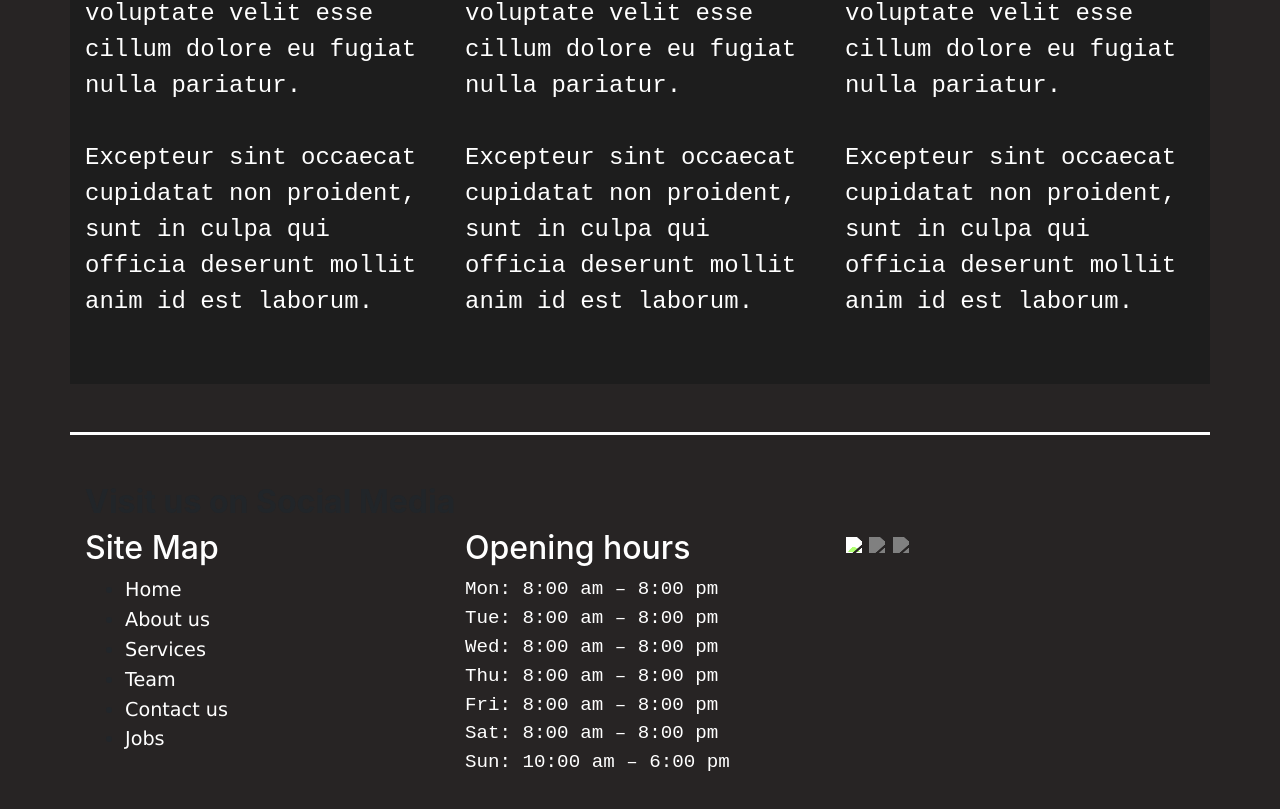
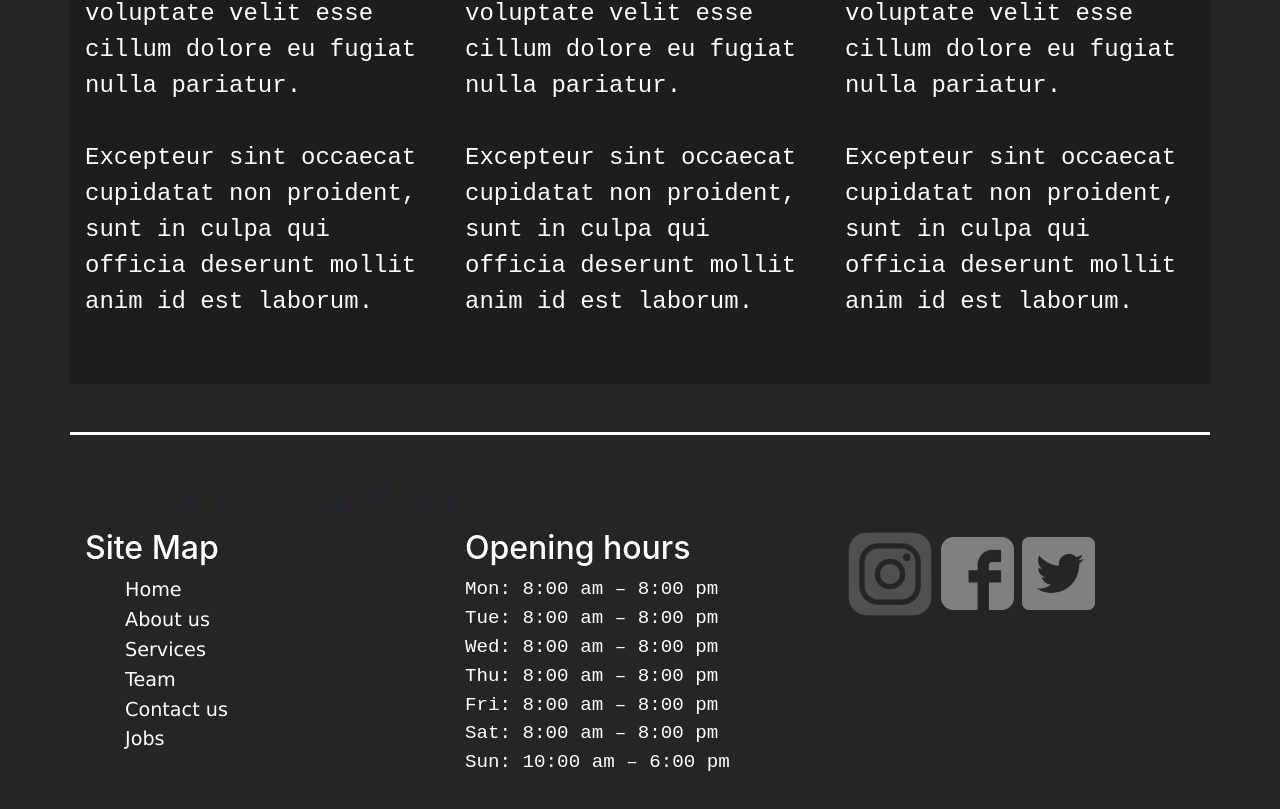
Before and after one commit to Rohan0135/zanys, a plain HTML site: page haircut.html in a window 1280 px wide. Shown: the part 784-1593 px from the top of the page. Drawn offline with nearby package versions, Linux system fonts and the light colour scheme; the site is published under a folder, as on GitHub Pages, so addresses that start at the root find nothing.

Commit message:
Update haircut.html

```diff
--- a/haircut.html
+++ b/haircut.html
@@ -180,16 +180,16 @@
                 <div class="col-md-4 col-xs-4 ">
 
 
-                    <a href="https://www.instagram.com/gt_barbers/?hl=en"><img class="mediaSymbol" style="width:90px; filter: brightness(200%)" src="/media/instaSymbol.png"></a>
+                    <a href="https://www.instagram.com/gt_barbers/?hl=en"><img class="mediaSymbol" style="width:90px; filter: brightness(200%)" src="media/instaSymbol.png"></a>
 
 
 
                     <a href="https://www.facebook.com/pages/category/Hair-Salon/GT-barbers-644827069319030/">
-                        <img class="mediaSymbol" style="" src="/media/fbSymbol.png"></a>
+                        <img class="mediaSymbol" style="" src="media/fbSymbol.png"></a>
 
 
                     <a href="https://www.instagram.com/gt_barbers/?hl=en">
-                        <img class="mediaSymbol" style="" src="/media/twitterSymbol.png"></a>
+                        <img class="mediaSymbol" style="" src="media/twitterSymbol.png"></a>
 
 
                 </div>
```
